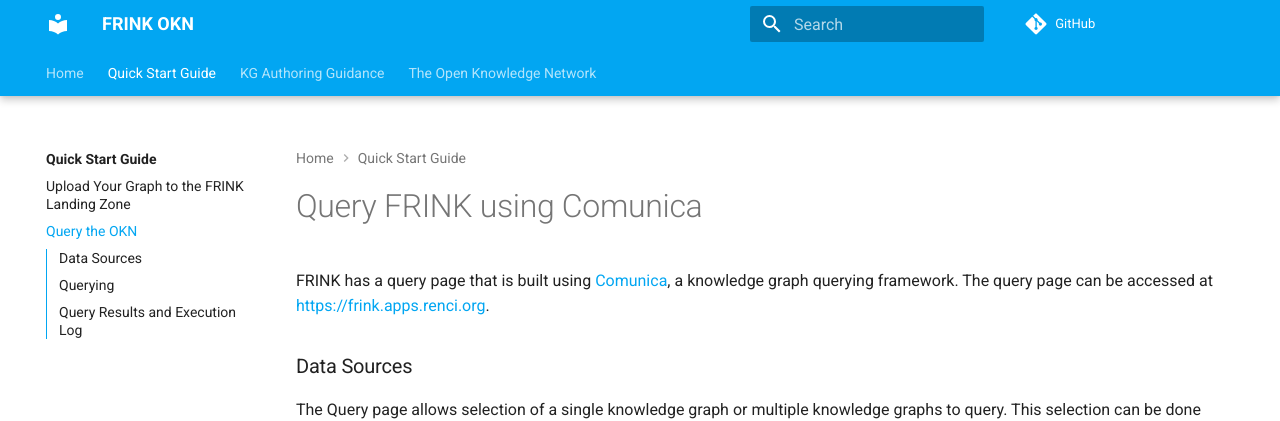
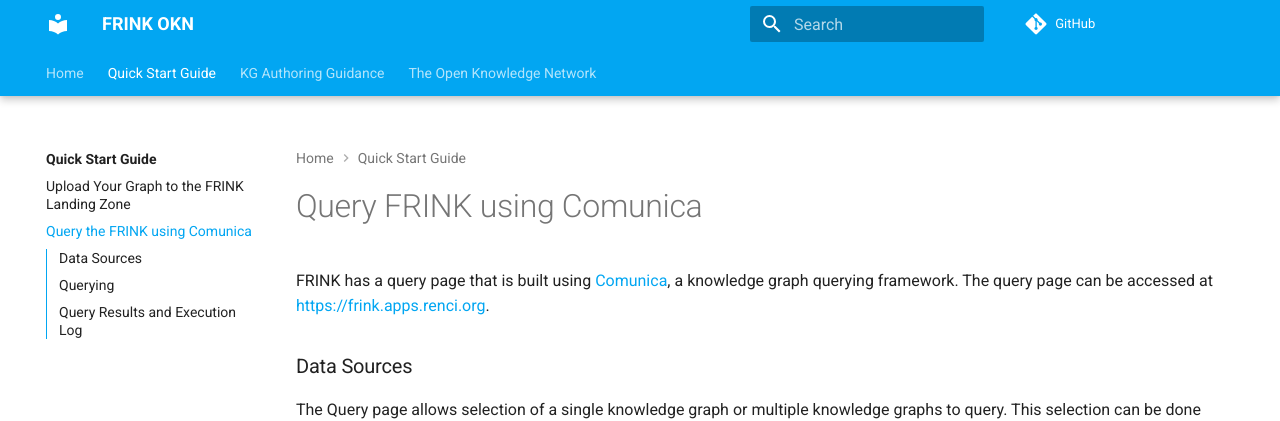
Before and after one commit to frink-okn/frink-landing-zone, an MkDocs documentation site: the page built from docs/help/query-page.md, in a window 1280 px wide. Shown: the top 421 px of the page. Built offline with MkDocs 1.6.1 and Material for MkDocs 9.7.7, drawn with Linux system fonts in a browser that asks for light colours; comment, search, counter and statistics services are not loaded.

Commit message:
Update mkdocs.yml

```diff
--- a/mkdocs.yml
+++ b/mkdocs.yml
@@ -28,7 +28,7 @@
   - Quick Start Guide:
     - help/index.md
     - Upload Your Graph to the FRINK Landing Zone: help/upload-to-lakefs.md
-    - Query the OKN: help/query-page.md
+    - Query the FRINK using Comunica: help/query-page.md
   - KG Authoring Guidance:
     - guidance/index.md
   - The Open Knowledge Network:
```
